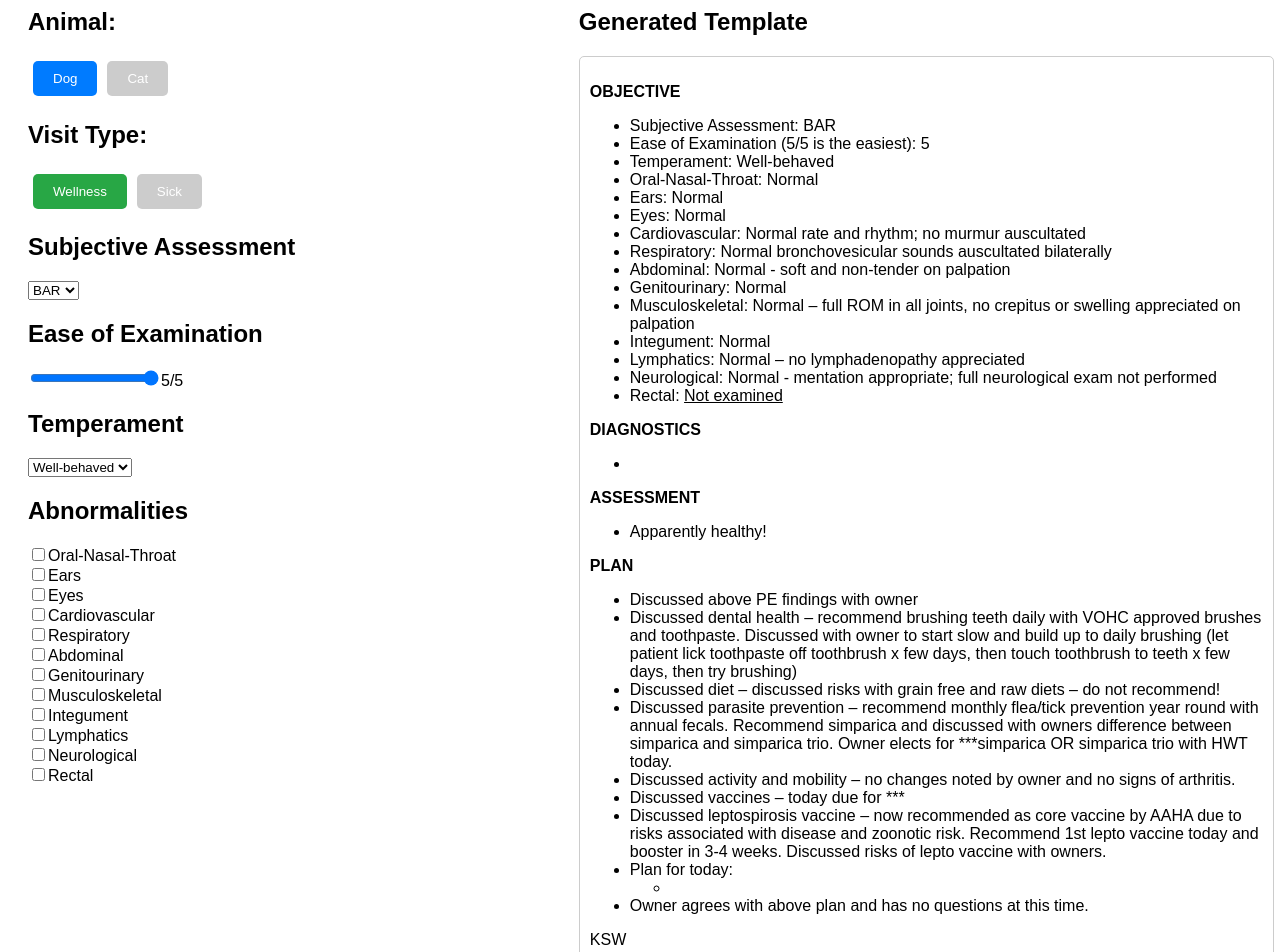
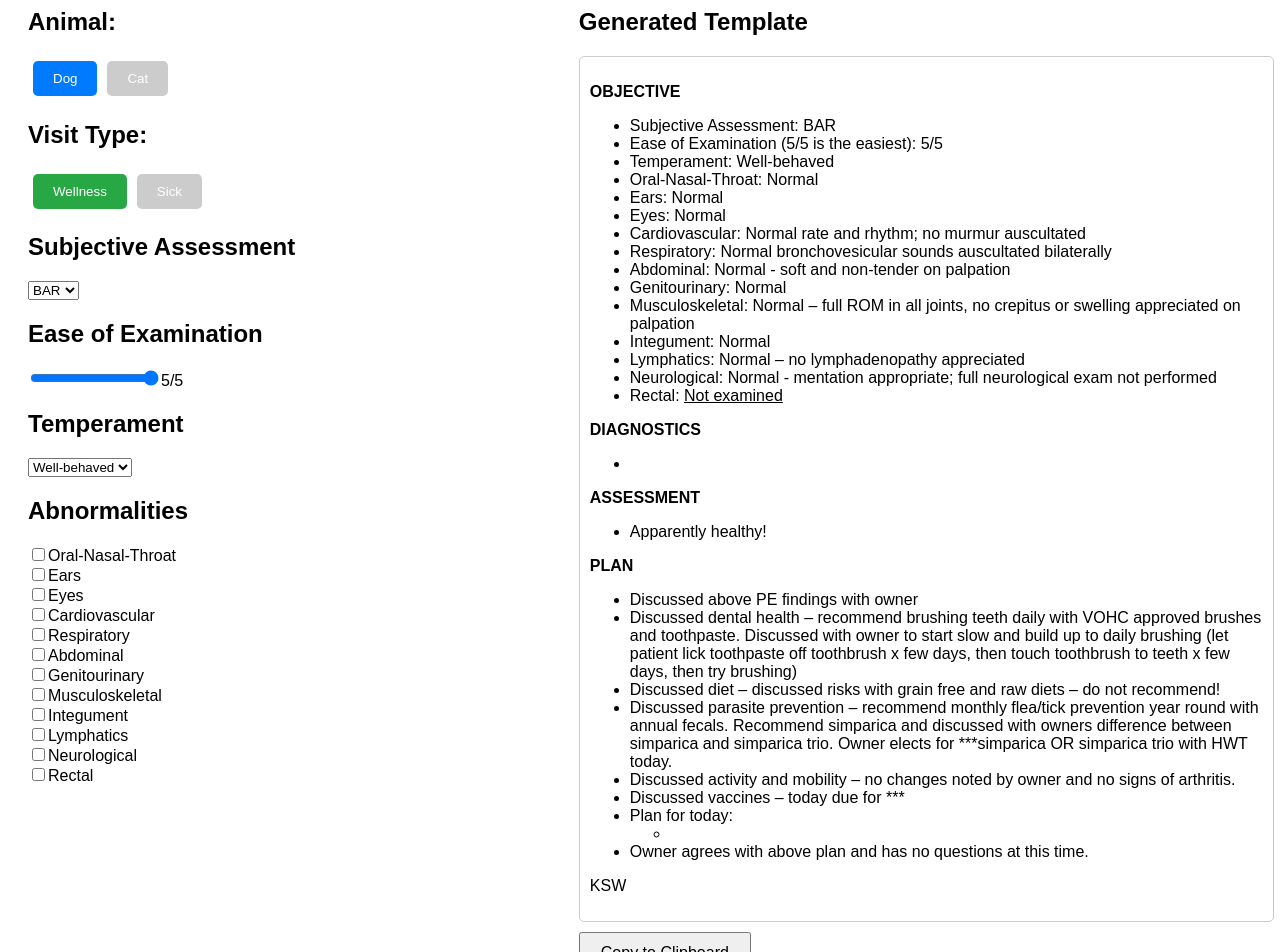
Before and after one commit to ianrichr/vetnote.github.io, a React (Create React App) app: page / in a window 1280 px wide. Shown: the part 120-1072 px from the top of the page. Built offline with nearby package versions, Linux system fonts and the light colour scheme.

Commit message:
Ease of examination /5 and removed lepto for dog wellness

```diff
--- a/src/components/TemplateGenerator.tsx
+++ b/src/components/TemplateGenerator.tsx
@@ -177,7 +177,6 @@ const TemplateGenerator: React.FC = () => {
           <li>Discussed parasite prevention – recommend monthly flea/tick prevention year round with annual fecals. Recommend simparica and discussed with owners difference between simparica and simparica trio. Owner elects for ***simparica OR simparica trio with HWT today.</li>
           <li>Discussed activity and mobility – no changes noted by owner and no signs of arthritis.</li>
           <li>Discussed vaccines – today due for ***</li>
-          <li>Discussed leptospirosis vaccine – now recommended as core vaccine by AAHA due to risks associated with disease and zoonotic risk. Recommend 1st lepto vaccine today and booster in 3-4 weeks. Discussed risks of lepto vaccine with owners.</li>
           <li>Plan for today:</li>
             <ul><li> </li></ul>
           <li>Owner agrees with above plan and has no questions at this time.</li>
@@ -230,7 +229,7 @@ const TemplateGenerator: React.FC = () => {
     <p><strong>OBJECTIVE</strong></p>
     <ul>
       <li>Subjective Assessment: ${subjectiveAssessment}</li>
-      <li>Ease of Examination (5/5 is the easiest): ${easeOfExamination}</li>
+      <li>Ease of Examination (5/5 is the easiest): ${easeOfExamination}/5</li>
       <li>Temperament: ${temperament}</li>
       ${generateObjectiveText()}
     </ul>
```
